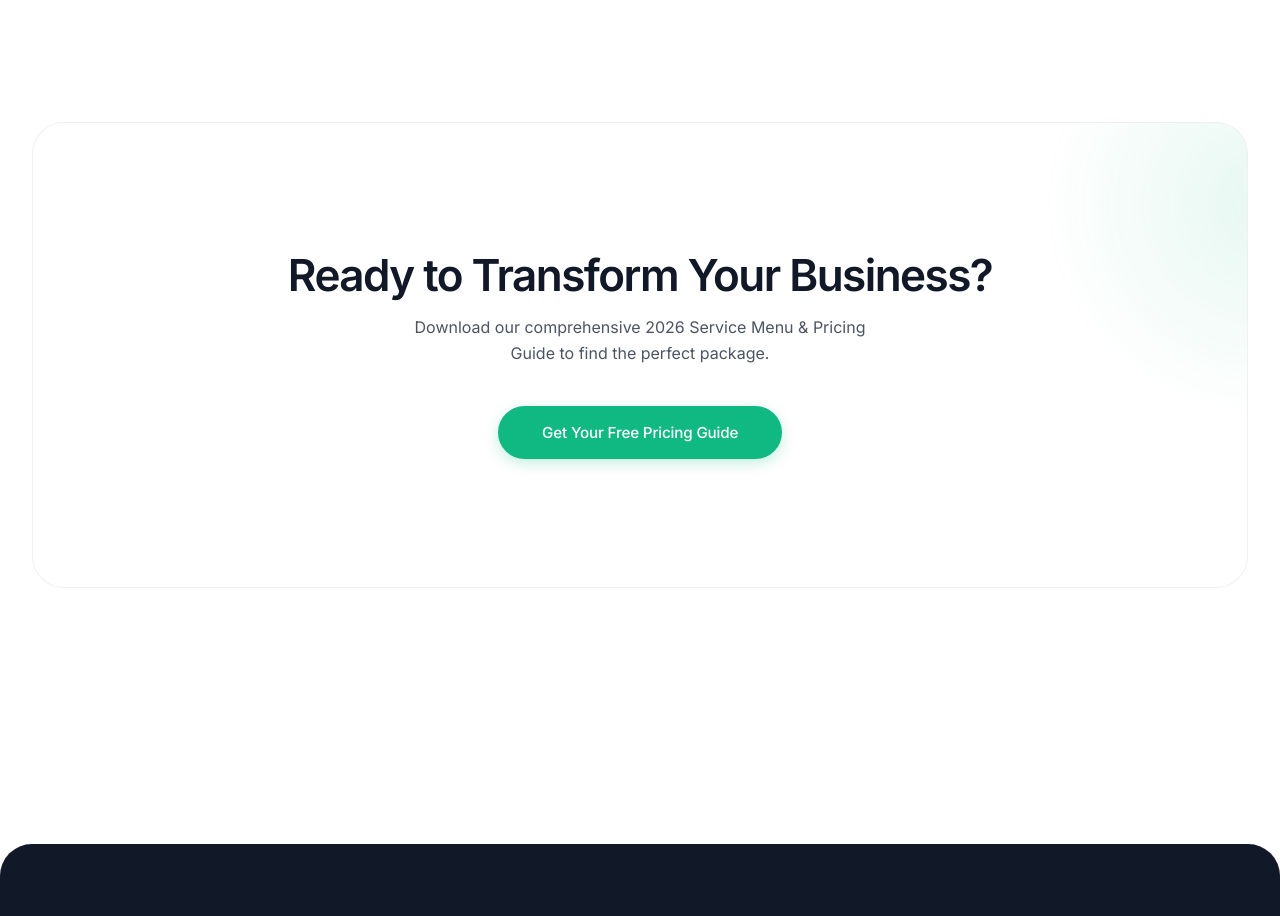
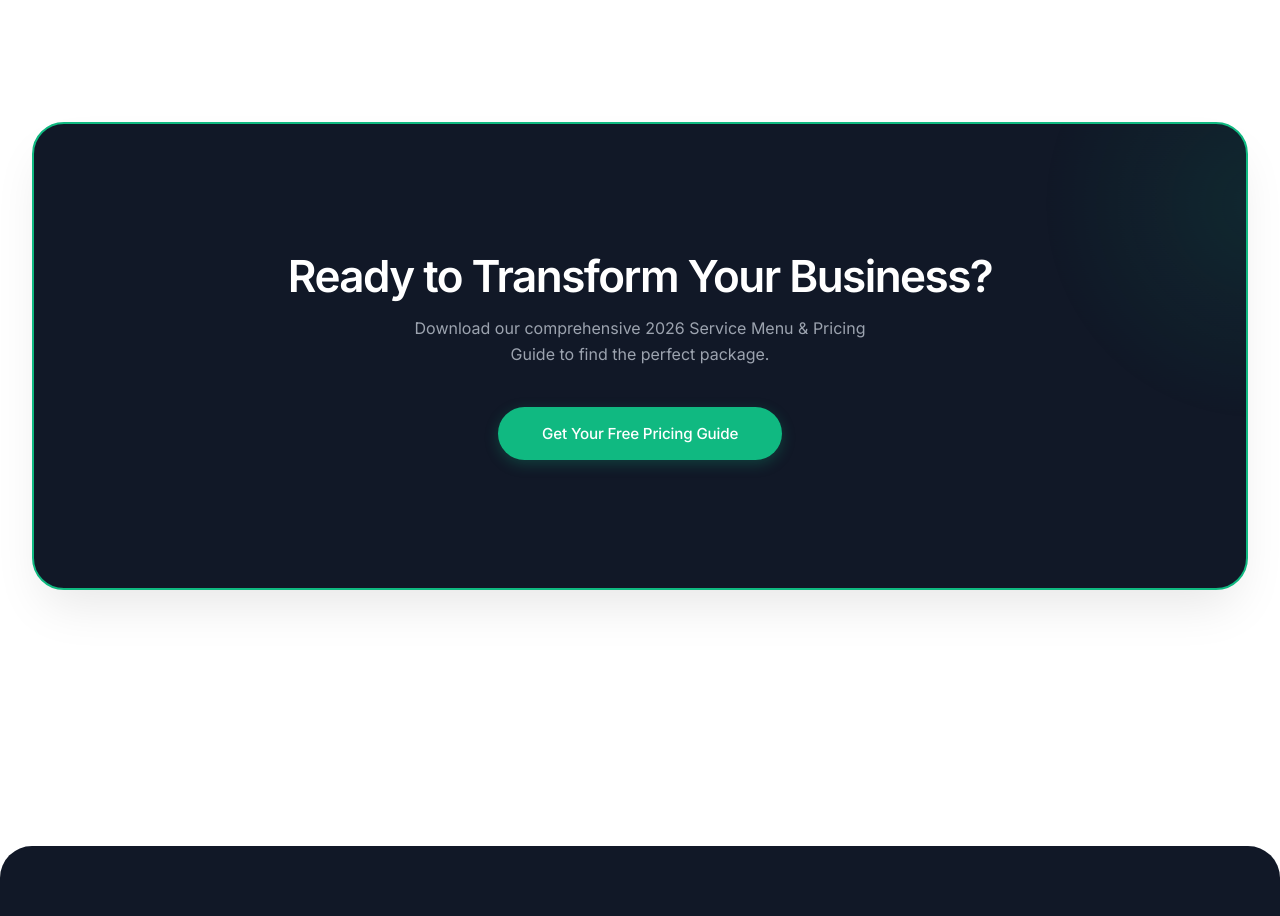
Before and after one commit to kylosonic/Agency, a React (Vite) app: page / in a window 1280 px wide. Shown: the part 4780-5696 px from the top of the page. Built offline with nearby package versions, Linux system fonts and the light colour scheme.

Commit message:
feat: Add comprehensive global CSS styles, design tokens, utility classes, and component styling including navbar, buttons, and animations.

```diff
--- a/src/index.css
+++ b/src/index.css
@@ -1835,14 +1835,15 @@ h1 {
 }
 
 .cta-inner {
-  background: var(--bg-card);
-  border: 1px solid var(--glass-border);
+  background: var(--bg-dark);
+  border: 2px solid var(--green);
   border-radius: var(--radius-2xl);
   padding: var(--space-4xl) var(--space-2xl);
   text-align: center;
   position: relative;
   overflow: hidden;
-  color: var(--text-primary);
+  color: var(--text-inverse);
+  box-shadow: var(--shadow-xl);
 }
 
 .cta-inner::before {
@@ -1870,12 +1871,12 @@ h1 {
   font-size: clamp(2rem, 3.5vw, 2.75rem);
   margin-bottom: var(--space-md);
   position: relative;
-  color: var(--text-primary);
+  color: var(--text-inverse);
   letter-spacing: -0.035em;
 }
 
 .cta-inner p {
-  color: var(--text-secondary);
+  color: var(--text-tertiary);
   max-width: 480px;
   margin: 0 auto var(--space-xl);
   position: relative;
```
